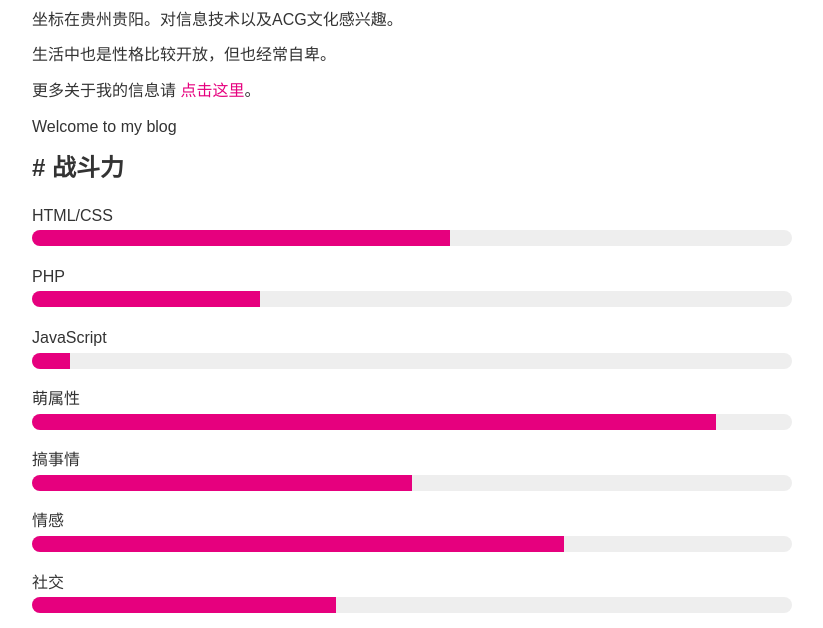
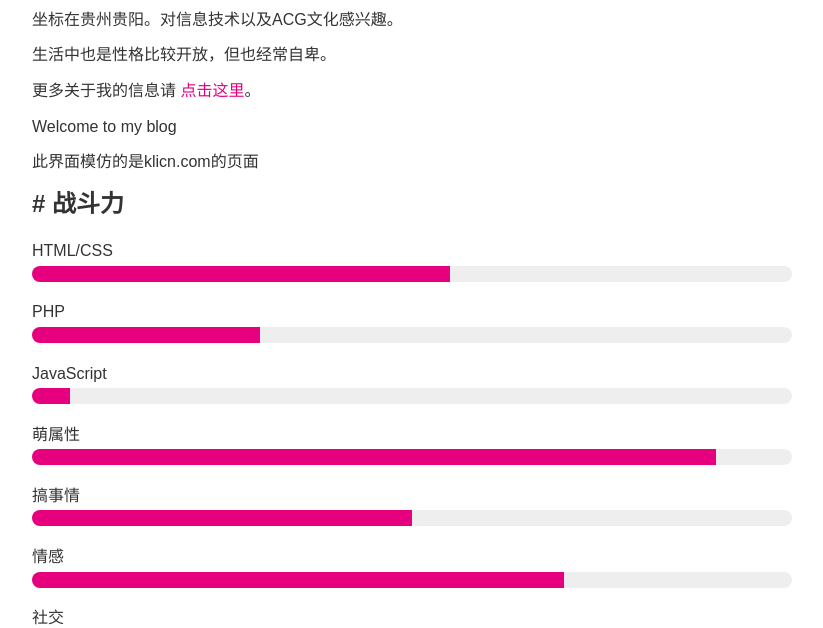
Before and after one commit to WaterChisato/WaterChisato-readme, a plain HTML site: page index.html in a window 1280 px wide. Shown: the part 145-773 px from the top of the page, without its empty margins (178-1001 px from the left). Drawn offline with Linux system fonts and the light colour scheme.

Commit message:
Update index.html

```diff
--- a/index.html
+++ b/index.html
@@ -14,6 +14,7 @@
     <p>生活中也是性格比较开放，但也经常自卑。</p>
     <p>更多关于我的信息请 <a href="#">点击这里</a>。</p>
     <p>Welcome to my blog</p>
+    <p>此界面模仿的是klicn.com的页面</p>
 
     <h2># 战斗力</h2>
     <div class="skill">
```
